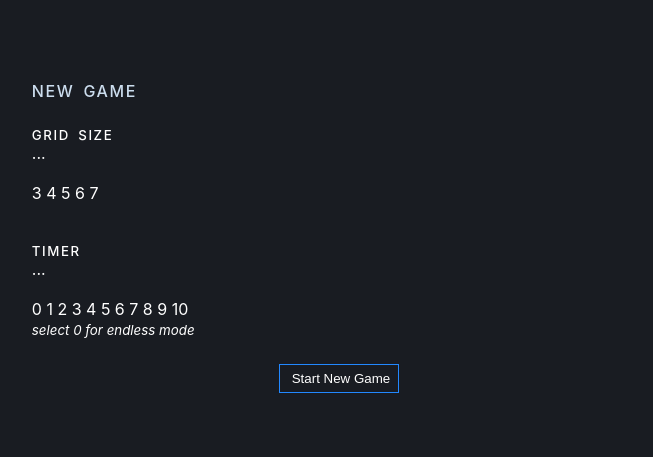
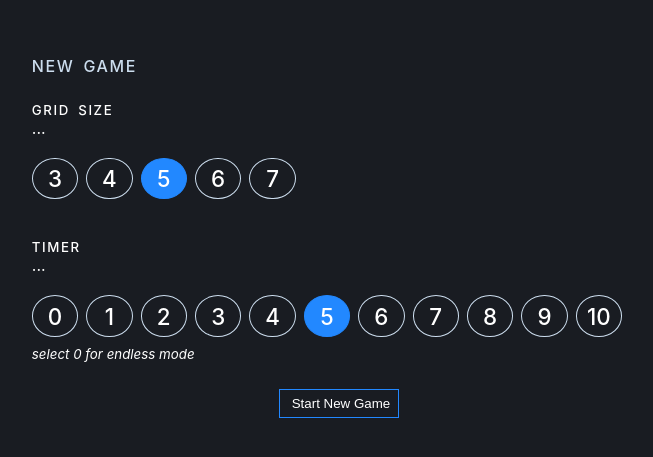
Before and after one commit to tunjioye/tapword, a React (Create React App) app: page /#play in a window 1280 px wide. Shown: the part 163-620 px from the top of the page, without its empty margins (301-954 px from the left). Built offline with nearby package versions, Linux system fonts and the light colour scheme; no server answers.

Commit message:
grid size and timer UI

```diff
--- a/src/components/Play.js
+++ b/src/components/Play.js
@@ -2,6 +2,14 @@ import React from 'react';
 
 class Play extends React.Component {
   render() {
+    const gridSizes = [];
+    [3,4,5,6,7].forEach((x,i) => {
+      gridSizes[i] = (x === this.props.size) ? <div key={i.toString()} className="grid-box selected">{x}</div> : <div key={i.toString()} className="grid-box">{x}</div>
+    });
+    const timerMinutes = [];
+    [0,1,2,3,4,5,6,7,8,9,10].forEach((x,i) => {
+      timerMinutes[i] = (x === this.props.minutes) ? <div key={i.toString()} className="grid-box selected">{x}</div> : <div key={i.toString()} className="grid-box">{x}</div>
+    });
     return (
       <div className="modal" id="play">
         <span className="modal-overlay" style={{ background: 'rgb(25, 28, 34)' }}></span>
@@ -18,7 +26,9 @@ class Play extends React.Component {
                 <h5 style={spacedTypo}>GRID SIZE</h5>
                 <div>...</div>
                 <div>&nbsp;</div>
-                <div>{[3,4,5,6,7].toString().replace(/,/g, ' ')}</div>
+                <div className="grid-box-container" data-size={this.props.size}>
+                  {gridSizes}
+                </div>
               </div>
               <br />
               <br />
@@ -26,8 +36,10 @@ class Play extends React.Component {
                 <h5 style={spacedTypo}>TIMER</h5>
                 <div>...</div>
                 <div>&nbsp;</div>
-                <div>{[0,1,2,3,4,5,6,7,8,9,10].toString().replace(/,/g, ' ')}</div>
-                <div><em><small>select 0 for endless mode</small></em></div>
+                <div className="grid-box-container" data-size={this.props.size}>
+                  {timerMinutes}
+                </div>
+                <div style={{ marginTop: '.4rem' }}><em><small>select 0 for endless mode</small></em></div>
               </div>
             </div>
           </div>
@@ -63,7 +75,9 @@ const saveButton = {
 }
 
 Play.defaultProps = {
-  newGame: false
+  newGame: false,
+  size: 5,
+  minutes: 5
 }
 
 export default Play;
--- a/src/index.css
+++ b/src/index.css
@@ -179,6 +179,36 @@ code {
   background: none;
 }
 
+/* SETTINGS - Grid Sizes */
+.grid-box-container {
+  display: grid;
+  grid-template-columns: repeat(auto-fit, 2.9rem);
+  grid-template-rows: 1fr;
+  grid-column-gap: 8px;
+  grid-row-gap: 4px;
+}
+
+.grid-box {
+  padding: .4rem;
+  font-size: 1.4rem;
+  font-weight: 500;
+  text-align: center;
+  border: 0.1rem solid transparent;
+  border: 0.1rem solid #cde;
+  border-radius: 50%;
+}
+
+.grid-box:hover {
+  border: 0.1rem solid #28f;
+  cursor: pointer;
+}
+
+.grid-box.selected {
+  border: 0.1rem solid #28f;
+  background: #28f;
+  color: #fff;
+}
+
 /* Section */
 .section {
   padding: 5rem 1rem;
```
